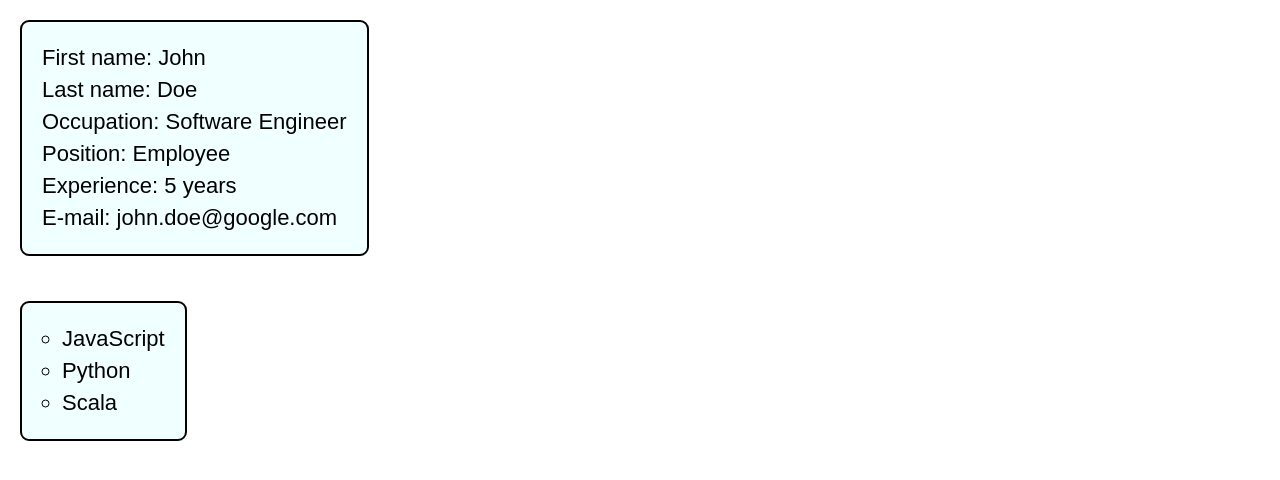
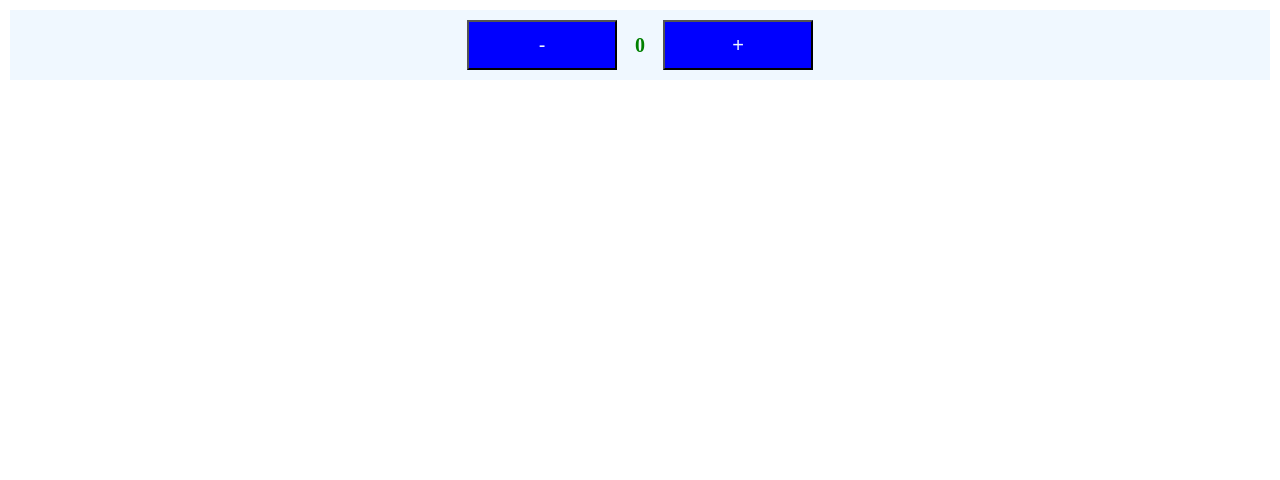
Before and after one commit to AGaleeva/react-typescript, a React (Create React App) app: page / in a window 1280 px wide. Shown: the top 480 px of the page. Built offline with nearby package versions, Linux system fonts and the light colour scheme.

Commit message:
lesson21 added

```diff
--- a/src/App.tsx
+++ b/src/App.tsx
@@ -1,13 +1,15 @@
 import './App.css';
 import Lesson20 from './lessons/lesson20';
 import Homework20 from './homeworks/homework20';
+import Lesson21 from './lessons/lesson21';
 
 function App() {
   return (
     <div className="App">
       {/* <Lesson20 />  */}
+      <Lesson21 />
 
-      <Homework20 />
+      {/* <Homework20 /> */}
     </div>
   );
 }
--- /dev/null
+++ b/src/components/counter/Counter.tsx
@@ -0,0 +1,19 @@
+import './styles.css'
+
+interface CounterProps {
+  count: number;
+  onPlus: () => void;
+  onMinus: () => void;
+}
+
+function Counter({count, onPlus, onMinus}: CounterProps) {
+  return (
+    <div className='counter-wrapper'>
+      <button className='counter-button' onClick={onMinus}>-</button>
+      <p className='count'>{count}</p>
+      <button className='counter-button' onClick={onPlus}>+</button>
+    </div>
+  );
+}
+
+export default Counter;
--- /dev/null
+++ b/src/components/counter/index.ts
@@ -0,0 +1,3 @@
+import Counter from "./Counter";
+
+export default Counter;
--- /dev/null
+++ b/src/components/counter/styles.css
@@ -0,0 +1,28 @@
+.counter-wrapper {
+  display:  flex;
+  justify-content: center;
+  align-items: center;
+  width: 100%;
+  gap: 8px;
+  padding: 10px 0;
+  background-color: aliceblue;
+}
+
+.counter-button {
+  background-color: blue;
+  font-size: 20px;
+  width: 150px;
+  height: 50px;
+  outline: none;
+  cursor: pointer;
+  color: aliceblue;
+}
+
+.count {
+  display: flex;
+  justify-content: center;
+  width: 30px;
+  color: green;
+  font-size: 20px;
+  font-weight: bold;
+}
--- /dev/null
+++ b/src/lessons/lesson21/Lesson21.tsx
@@ -0,0 +1,95 @@
+import { useState } from 'react';
+import './styles.css'
+import Counter from '../../components/counter';
+import { randomUUID } from 'crypto';
+
+function Lesson21() {
+  let emptyContainer: null = null;
+  let undefContainer: undefined = undefined;
+
+  // тип tupel - позволяет хранить массив фиксированной длины, но с разными типами данных
+  // ниже позволяется только 3 эл-та со строгим порядком типов данных: строка, число, строка
+  let tupelArray: [string, number, string] = ['tiger', 3, 'lion'];
+
+  // тип void
+  function hello(): void {
+    console.log('Hello world');
+  }
+  const say = (): void => { // the same as () => void = () => {}
+    console.log('Hi');
+  }
+
+  // function with return
+  const sum = (a: number, b: number): number => {  // (a: number, b: number) => number = () => {}
+    return a + b;
+  }
+   const sum1 = (a: number, b: number): string => {   // строку можно вернуть только черз литерал
+    return `${a + b}`;
+  }
+
+  // type 'any' - non-strict typisation, when we do not know the type
+  let anyType: any = 3;
+  anyType = '3';
+  anyType = () => console.log('Any function');
+
+  // enum - перечисляемые константы
+
+  enum SEASONS {
+    WINTER = 'Winter',
+    SPRING = 'Spring',
+    SUMMER = 'Summer',
+    AUTUMN = 'Autumn'
+  }
+
+  let spring: SEASONS = SEASONS.SPRING;
+
+  console.log(SEASONS.SUMMER === 'Summer');
+
+  // типизация объектов
+
+  interface Persons {
+    pets: string[];
+  }
+
+  interface SomeInterface {
+    qwe?: string;
+  }
+
+  interface Person extends Persons, SomeInterface {
+    name: string;
+    lastName: string;
+    age: number;
+    hairColor: string;
+    isMarried?: boolean // ? - обозначает, что сво-во не обязательно у объекта
+  }
+
+  const person: Person = {
+    name: 'John',
+    lastName: 'Smith',
+    age: 35,
+    hairColor: 'Black',
+  //  isMarried: false - теперь можно передавать, можно не передавать
+    pets: ['Tiger']
+  };
+
+  // несколько типов одной переменной
+  let some: string | undefined = undefined;
+  some = 'hello';
+
+  const [count, setCount] = useState<number>(0);
+  const onPlus = (): void => {
+    setCount((prevValue: number) => prevValue + 1)
+  };
+  const onMinus = (): void => {
+    setCount((prevValue: number) => prevValue - 1)
+  };
+
+
+  return (
+    <div className="lesson21-wrapper">
+      <Counter count = {count} onPlus = {onPlus} onMinus = {onMinus} />
+    </div>
+  );
+}
+
+export default Lesson21;
--- /dev/null
+++ b/src/lessons/lesson21/index.ts
@@ -0,0 +1,3 @@
+import  Lesson21  from "./Lesson21";
+
+export default Lesson21;
--- /dev/null
+++ b/src/lessons/lesson21/styles.css
@@ -0,0 +1,7 @@
+.lesson21-wrapper {
+  display: flex;
+  flex-direction: column;
+  width: 100%;
+  gap: 10px;
+  margin: 10px;
+}
```
Also changed, not shown: src/homeworks/homework21/Homework21.tsx (added), src/homeworks/homework21/index.ts (added), src/homeworks/homework21/styles.css (added), src/homeworks/homework21/thumb-down.png (added), src/homeworks/homework21/thumb-up.png (added).
